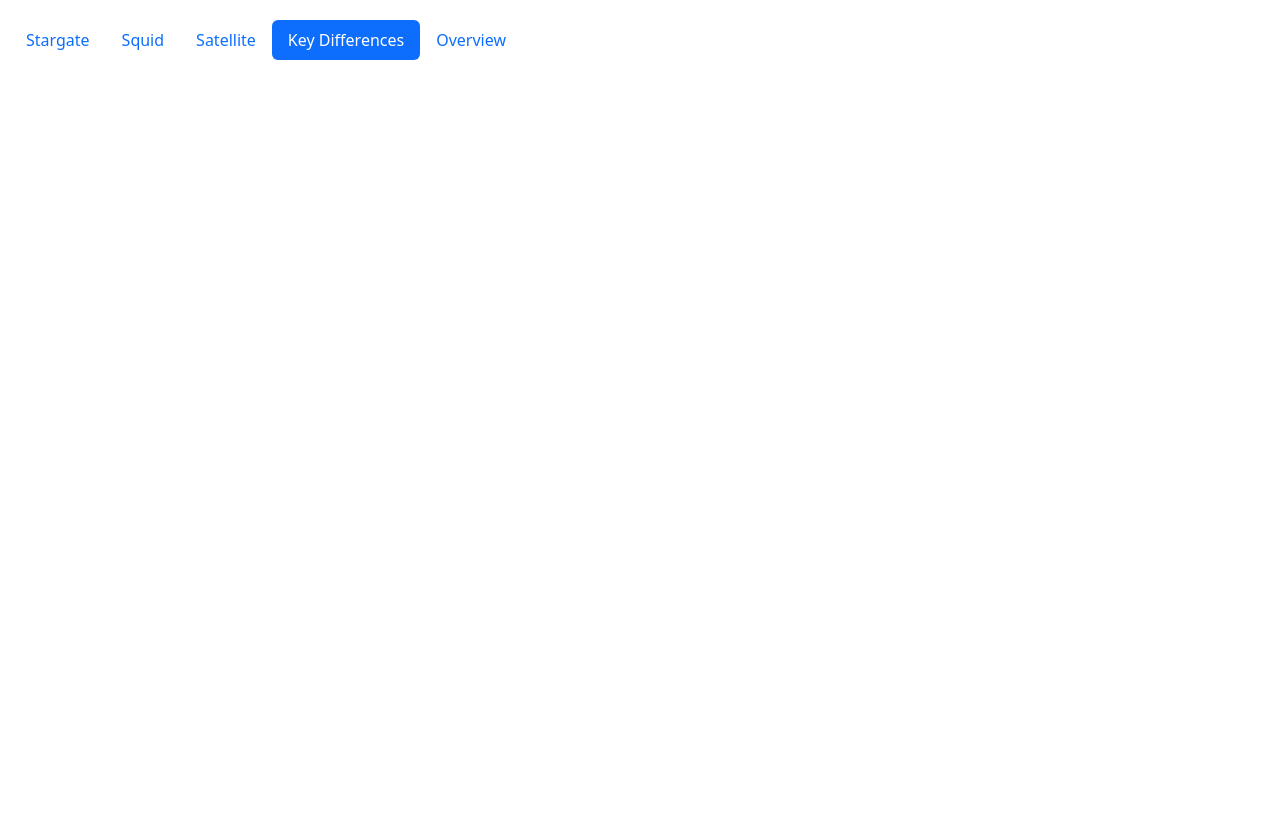
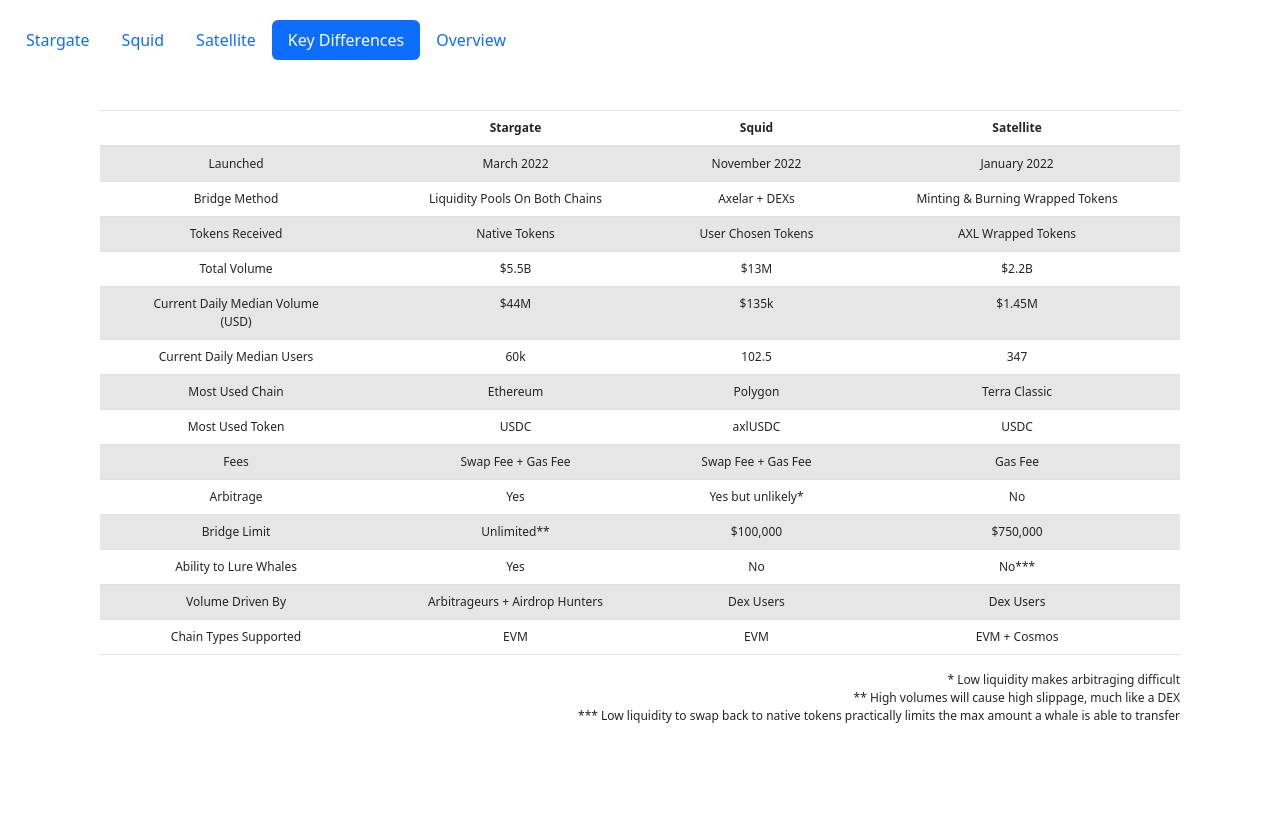
Before and after one commit to KidaCrypto/axelar-bridge-analysis, a Flask app: page /differences in a window 1280 px wide. Before the commit the page ends 60 px from the top, so only its background shows below. Run offline with Flask 3, Linux system fonts and the light colour scheme.

Commit message:
Added key differences

```diff
--- a/website/templates/tab-key-differences.html
+++ b/website/templates/tab-key-differences.html
@@ -1,5 +1,116 @@
 {% extends("layout.html") %}
 {% block content %}
+<table class="table table-striped text-center" style="max-width: 1080px; margin: auto; margin-top: 50px; font-size: 12px;">
+    <thead>
+        <tr>
+            <th></th>
+            <th>Stargate</th>
+            <th>Squid</th>
+            <th>Satellite</th>
+        </tr>
+    </thead>
+    <tbody>
+        <tr>
+            <td>Launched</td>
+            <td>March 2022</td>
+            <td>November 2022</td>
+            <td>January 2022</td>
+        </tr>
+        <tr>
+            <td>Bridge Method</td>
+            <td>Liquidity Pools On Both Chains</td>
+            <td>Axelar + DEXs</td>
+            <td>Minting & Burning Wrapped Tokens</td>
+        </tr>
+        <tr>
+            <td>Tokens Received</td>
+            <td>Native Tokens</td>
+            <td>User Chosen Tokens</td>
+            <td>AXL Wrapped Tokens</td>
+        </tr>
+        <tr>
+            <td>Total Volume</td>
+            <td>$5.5B</td>
+            <td>$13M</td>
+            <td>$2.2B</td>
+        </tr>
+        <tr>
+            <td>Current Daily Median Volume<br>(USD)</td>
+            <td>$44M</td>
+            <td>$135k</td>
+            <td>$1.45M</td>
+        </tr>
+        <tr>
+            <td>Current Daily Median Users</td>
+            <td>60k</td>
+            <td>102.5</td>
+            <td>347</td>
+        </tr>
+        <tr>
+            <td>Most Used Chain</td>
+            <td>Ethereum</td>
+            <td>Polygon</td>
+            <td>Terra Classic</td>
+        </tr>
+        <tr>
+            <td>Most Used Token</td>
+            <td>USDC</td>
+            <td>axlUSDC</td>
+            <td>USDC</td>
+        </tr>
+        <tr>
+            <td>Fees</td>
+            <td>Swap Fee + Gas Fee</td>
+            <td>Swap Fee + Gas Fee</td>
+            <td>Gas Fee</td>
+        </tr>
+        <tr>
+            <td>Arbitrage</td>
+            <td>Yes</td>
+            <td>Yes but unlikely*</td>
+            <td>No</td>
+        </tr>
+        <tr>
+            <td>Bridge Limit</td>
+            <td>Unlimited**</td>
+            <td>$100,000</td>
+            <td>$750,000</td>
+        </tr>
+        <tr>
+            <td>Ability to Lure Whales</td>
+            <td>Yes</td>
+            <td>No</td>
+            <td>No***</td>
+        </tr>
+        <tr>
+            <td>Volume Driven By</td>
+            <td>Arbitrageurs + Airdrop Hunters</td>
+            <td>Dex Users</td>
+            <td>Dex Users</td>
+        </tr>
+        <tr>
+            <td>Chain Types Supported</td>
+            <td>EVM</td>
+            <td>EVM</td>
+            <td>EVM + Cosmos</td>
+        </tr>
+    </tbody>
+    <tfoot class="text-right pt-3" style="border: none; border-bottom: 1px solid inherit;">
+        <tr>
+            <td colspan="4" style="border: none;"></td>
+        </tr>
+        <tr>
+            <td class="m-0 p-0" colspan="4" style="border: none;">* Low liquidity makes arbitraging difficult</td>
+        </tr>
+        <tr>
+            <td class="m-0 p-0" colspan="4" style="border: none;">** High volumes will cause high slippage, much like a DEX</td>
+        </tr>
+        <tr>
+            <td class="m-0 p-0" colspan="4" style="border: none;">*** Low liquidity to swap back to native tokens practically limits the max amount a whale is able to transfer</td>
+        </tr>
+    </tfoot>
+</table>
+<div style="padding-bottom: 100px;"></div>
 {% endblock %}
 
 
```
